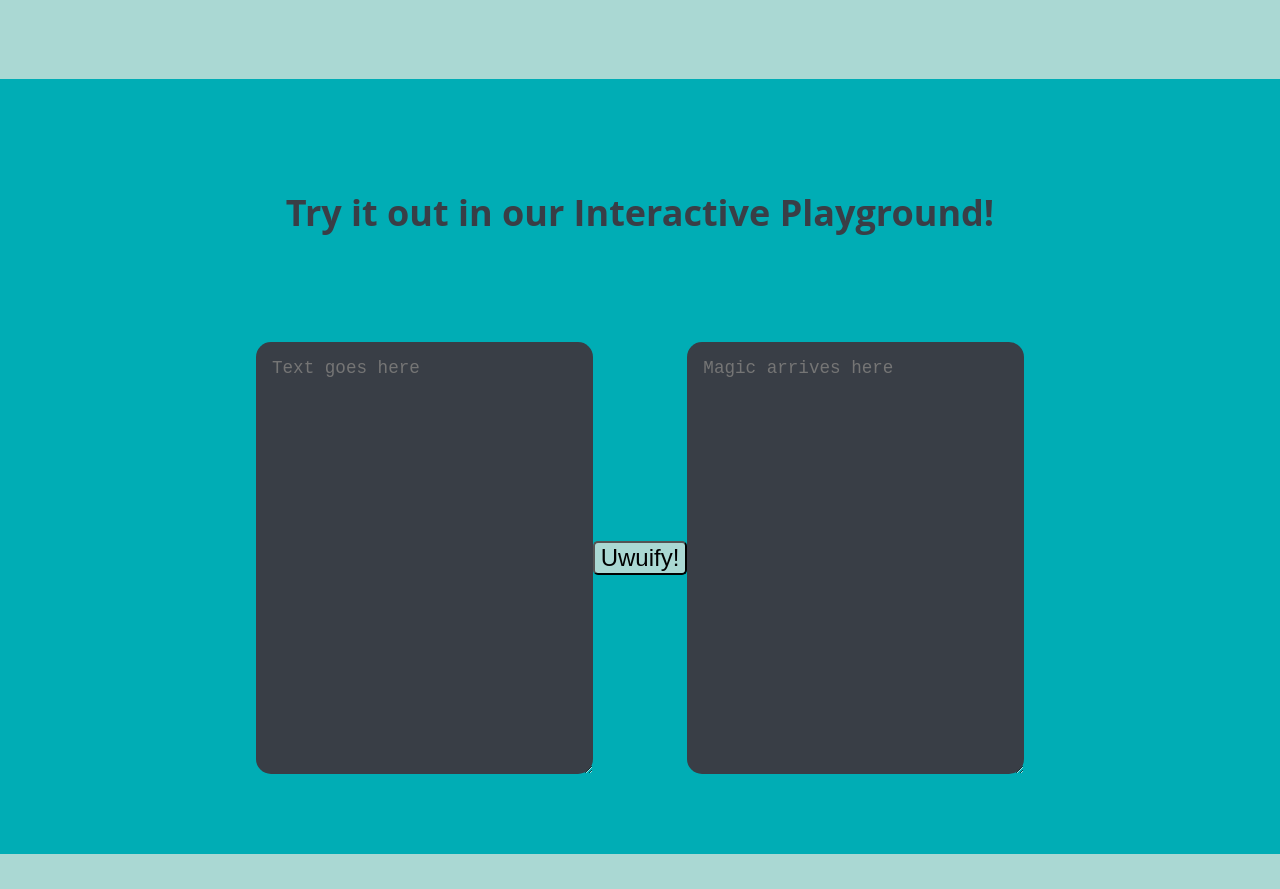
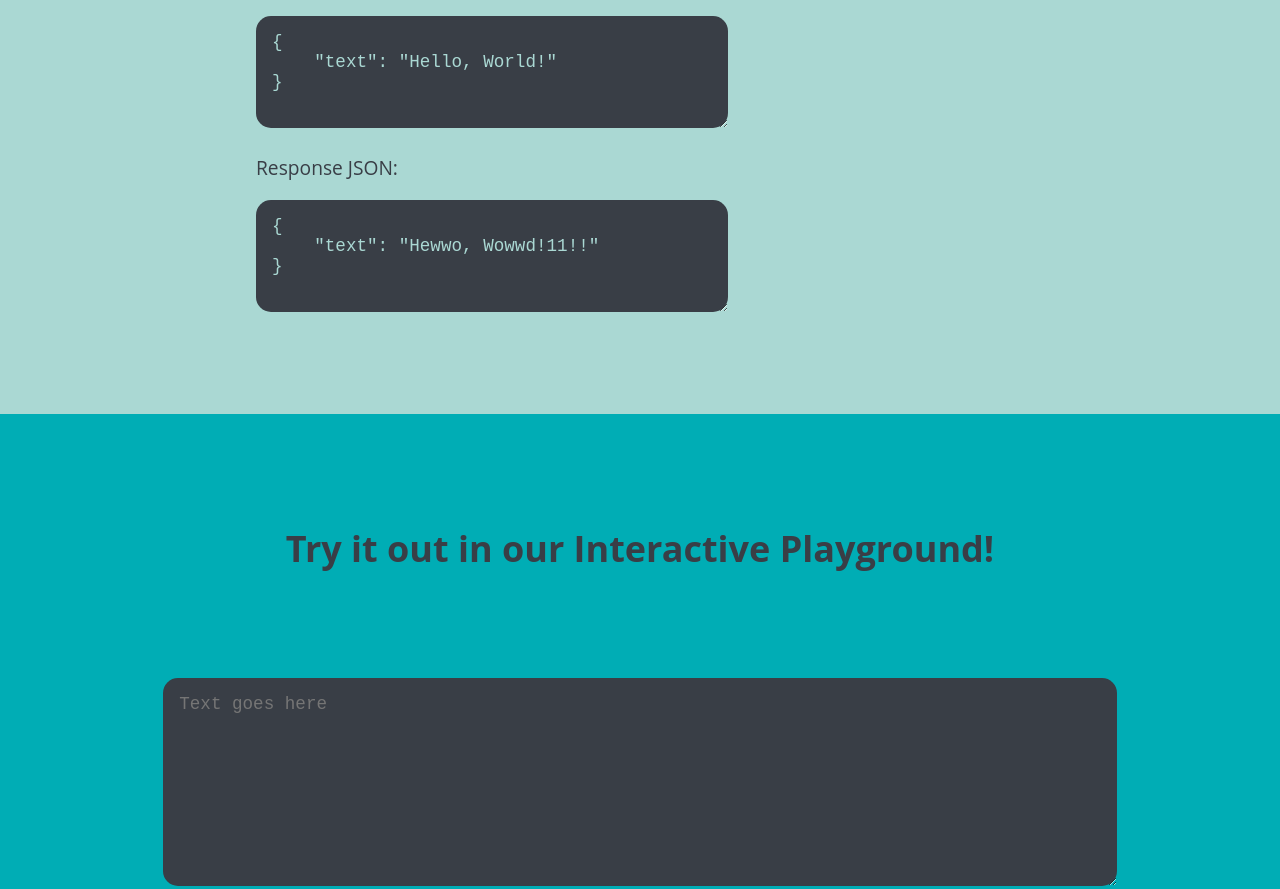
Before and after one commit to AshishShenoy/UwUaaS, a website: page public/index.html in a window 1280 px wide. Shown: the part 1738-2627 px from the top of the page. Before the commit the page ends 2592 px from the top, so only its background shows below. Drawn offline with Linux system fonts and the light colour scheme.

Commit message:
Improve Mobile Layout

```diff
--- a/public/index.html
+++ b/public/index.html
@@ -23,6 +23,7 @@
       }
       .intro-img {
         width: 50%;
+        height: auto;
       }
       .info {
         display: flex;
@@ -30,7 +31,8 @@
         align-items: center;
       }
       .creative-img {
-        width: 30%;
+        width: 50%;
+        height: auto;
       }
       .docs {
         font-size: 1.2rem;
@@ -48,27 +50,53 @@
       ::-webkit-scrollbar {
         display: none;
       }
-      .playground-section {
+      .container > .playground-section {
+        padding: 5em 5%;
         display: flex;
         flex-direction: column;
       }
       .playground-intro {
-        display: flex;
-        flex-direction: column;
+        padding-bottom: 75px;
+        text-align: center;
         font-size: 1.5rem;
-        align-items: center;
       }
       .playground {
-        padding-top: 75px;
         display: flex;
         flex-direction: row;
         align-items: center;
         justify-content: space-between;
       }
+      .playground > textarea {
+        width: 40%;
+      }
       .playground > button {
         background: #aad8d3;
         border-radius: 5px;
         font-size: 1.5rem;
+      }
+
+      @media only screen and (max-width: 1280px) {
+        .container > div {
+          padding: 5em 2%;
+        }
+        .container > .docs {
+          padding: 5em 20%;
+        }
+        .playground {
+          flex-direction: column;
+        }
+        .playground > textarea {
+          width: 80%;
+          height: 10em;
+        }
+        .playground > button {
+          margin: 20px;
+        }
+      }
+      @media only screen and (max-width: 720px) {
+        .container > .docs {
+          padding: 5em 2%;
+        }
       }
     </style>
     <title>UwU as a Sewvice! ÚwÚ</title>
```
